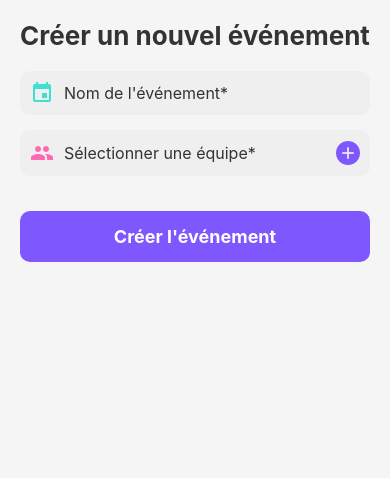
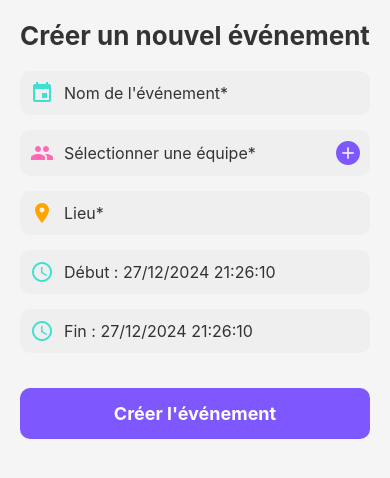
Before and after one commit to ty-mxm/calendo-app, a React Native app in the folder MyApp/: screen /AddEvent in a window 390 px wide. Shown: the top 478 px of the page. Built offline with nearby package versions, Linux system fonts and the light colour scheme.

Commit message:
✨  Add logic for event location and start/end time to Add Event Screen

```diff
--- a/MyApp/package.json
+++ b/MyApp/package.json
@@ -9,6 +9,7 @@
     "web": "expo start --web"
   },
   "dependencies": {
+    "@react-native-community/datetimepicker": "^8.2.0",
     "@react-native-community/masked-view": "^0.1.11",
     "@react-native-picker/picker": "^2.10.2",
     "@react-navigation/bottom-tabs": "^7.2.0",
--- a/MyApp/src/screens/Events/AddEventScreen.tsx
+++ b/MyApp/src/screens/Events/AddEventScreen.tsx
@@ -10,23 +10,23 @@ import {
 } from 'react-native';
 import { MaterialIcons, AntDesign } from '@expo/vector-icons';
 import { useNavigation } from '@react-navigation/native';
+import DateTimePicker from '@react-native-community/datetimepicker';
 
 export default function AddEventScreen() {
   const navigation = useNavigation();
 
   const [eventName, setEventName] = useState('');
   const [team, setTeam] = useState('');
+  const [location, setLocation] = useState('');
+  const [startTime, setStartTime] = useState(new Date());
+  const [endTime, setEndTime] = useState(new Date());
   const [isTeamModalVisible, setIsTeamModalVisible] = useState(false);
+  const [isStartTimePickerVisible, setIsStartTimePickerVisible] = useState(false);
+  const [isEndTimePickerVisible, setIsEndTimePickerVisible] = useState(false);
 
   const teams = [
-    {
-      name: 'Team 1',
-      bucketlists: ['Voyages', 'Restaurants'],
-    },
-    {
-      name: 'Team 2',
-      bucketlists: ['Sports', 'Livres'],
-    },
+    { name: 'Team 1' },
+    { name: 'Team 2' },
   ];
 
   const handleSelectTeam = (selectedTeam: string) => {
@@ -35,12 +35,12 @@ export default function AddEventScreen() {
   };
 
   const handleCreateEvent = () => {
-    if (!eventName || !team) {
+    if (!eventName || !team || !location) {
       alert('Veuillez remplir tous les champs');
       return;
     }
 
-    console.log({ eventName, team });
+    console.log({ eventName, team, location, startTime, endTime });
     alert('Événement créé avec succès !');
     navigation.goBack();
   };
@@ -73,6 +73,61 @@ export default function AddEventScreen() {
           <AntDesign name="pluscircle" size={24} color="#7F57FF" />
         </TouchableOpacity>
       </View>
+
+      {/* Location */}
+      <View style={styles.inputContainer}>
+        <MaterialIcons name="location-on" size={24} color="#FFA500" />
+        <TextInput
+          style={styles.input}
+          placeholder="Lieu*"
+          value={location}
+          onChangeText={setLocation}
+        />
+      </View>
+
+      {/* Start Time */}
+      <TouchableOpacity
+        style={styles.dateTimeContainer}
+        onPress={() => setIsStartTimePickerVisible(true)}
+      >
+        <MaterialIcons name="access-time" size={24} color="#40E0D0" />
+        <Text style={styles.dateTimeText}>
+          Début : {startTime.toLocaleString('fr-FR')}
+        </Text>
+      </TouchableOpacity>
+      {isStartTimePickerVisible && (
+        <DateTimePicker
+          value={startTime}
+          mode="datetime"
+          display="default"
+          onChange={(event: any, date?: Date) => {
+            setIsStartTimePickerVisible(false);
+            if (date) setStartTime(date);
+          }}
+        />
+      )}
+
+      {/* End Time */}
+      <TouchableOpacity
+        style={styles.dateTimeContainer}
+        onPress={() => setIsEndTimePickerVisible(true)}
+      >
+        <MaterialIcons name="access-time" size={24} color="#40E0D0" />
+        <Text style={styles.dateTimeText}>
+          Fin : {endTime.toLocaleString('fr-FR')}
+        </Text>
+      </TouchableOpacity>
+      {isEndTimePickerVisible && (
+        <DateTimePicker
+          value={endTime}
+          mode="datetime"
+          display="default"
+          onChange={(event: any, date?: Date) => {
+            setIsEndTimePickerVisible(false);
+            if (date) setEndTime(date);
+          }}
+        />
+      )}
 
       {/* Bouton Créer l'événement */}
       <TouchableOpacity style={styles.createButton} onPress={handleCreateEvent}>
@@ -134,6 +189,15 @@ const styles = StyleSheet.create({
     marginBottom: 15,
   },
   input: { flex: 1, fontSize: 16, marginLeft: 10, color: '#333' },
+  dateTimeContainer: {
+    flexDirection: 'row',
+    alignItems: 'center',
+    backgroundColor: '#EFEFEF',
+    borderRadius: 10,
+    padding: 10,
+    marginBottom: 15,
+  },
+  dateTimeText: { marginLeft: 10, fontSize: 16, color: '#333' },
   createButton: {
     backgroundColor: '#7F57FF',
     padding: 15,
```
Also changed, not shown: 1 other file (tests, documents, lock files or other folders).
